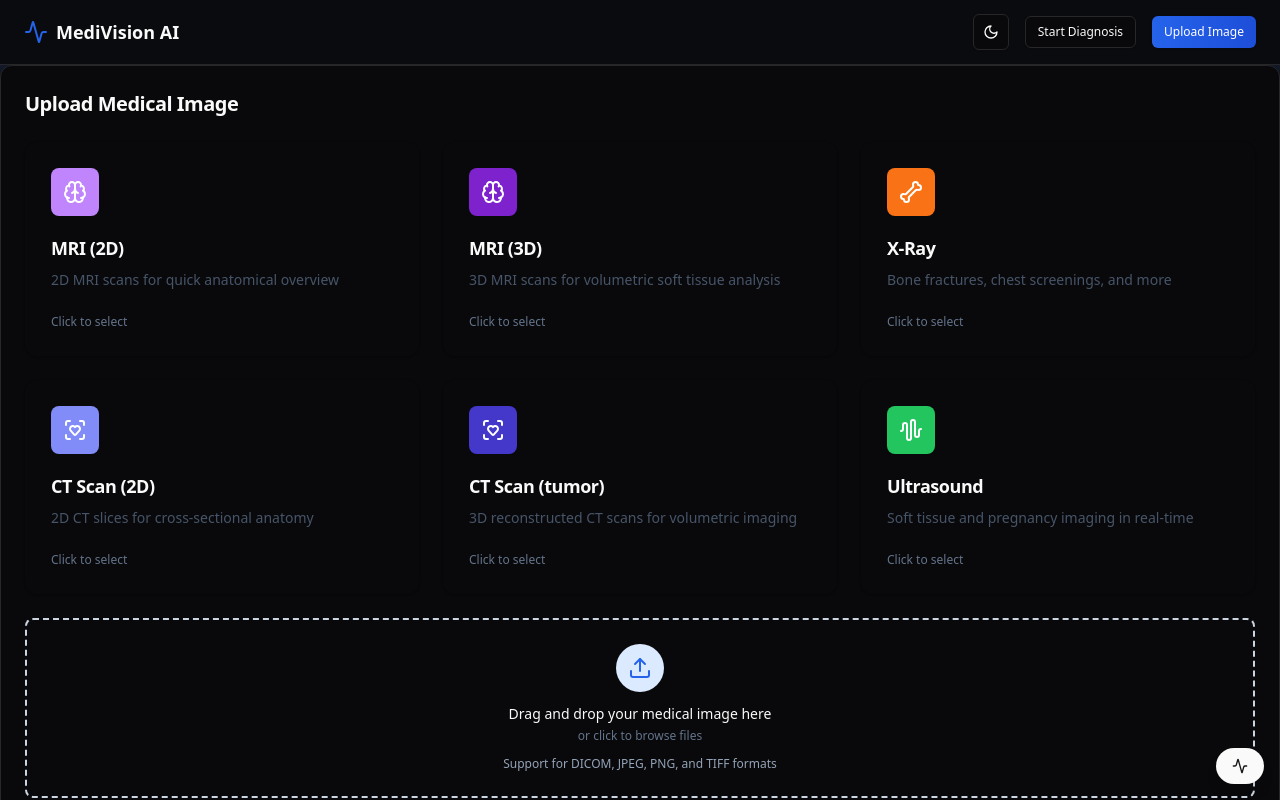
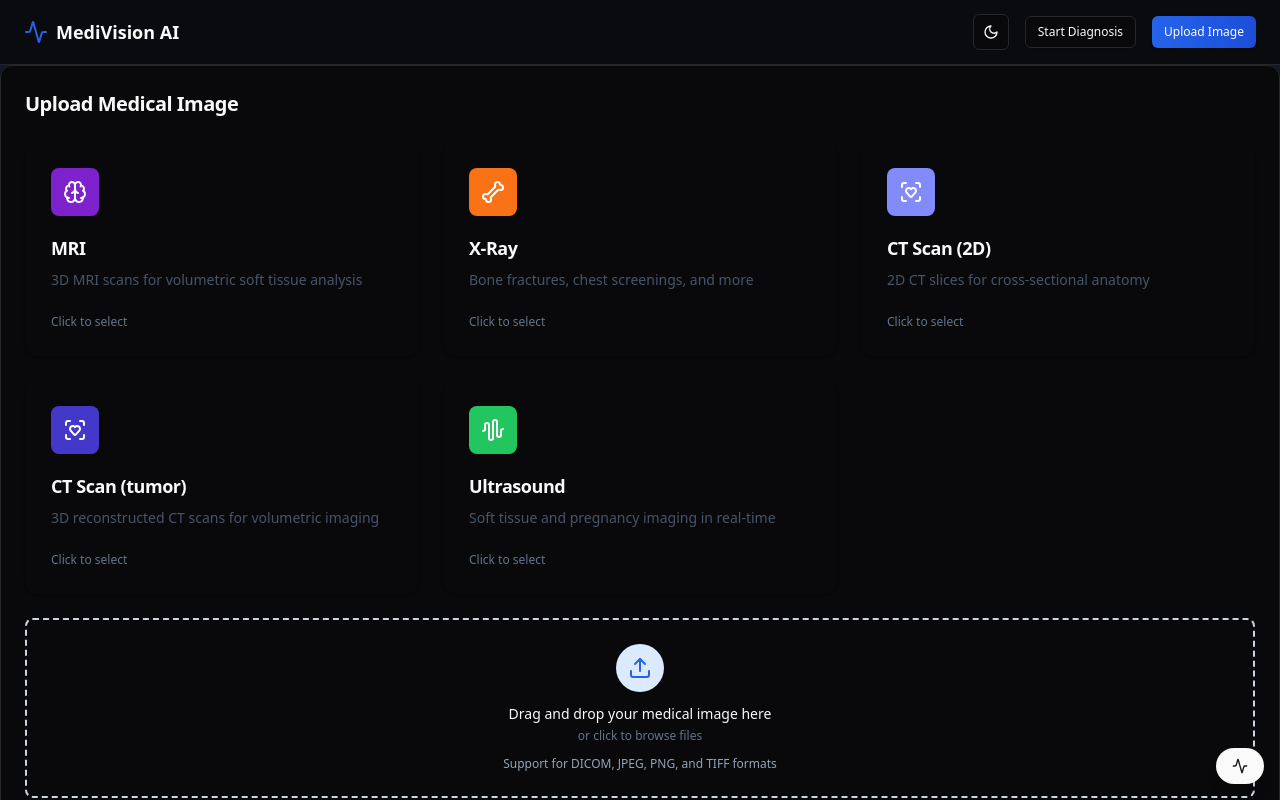
Before and after one commit to sumitsingh3072/Medical-Assistant-1, a React (Vite) app in the folder frontend/: page /upload in a window 1280 px wide. Shown: the top 800 px of the page. Built offline with nearby package versions, Linux system fonts and the light colour scheme; what @react-pdf/renderer would draw is missing.

Commit message:
fixing and adding frontend imagetypeselector routes

```diff
--- a/frontend/src/UploadPage.jsx
+++ b/frontend/src/UploadPage.jsx
@@ -50,6 +50,15 @@ const UploadPage = ({ selectedImageType, setSelectedImageType, setProcessedData
       reportEndpoint = '';  // Not needed separately — prediction includes report
     } else if (selectedImageType === 'ct_3d') {
       predictionEndpoint = `${BASE_API_URL}/predict/ct/3d/`;
+      reportEndpoint = '';  // Same — prediction handles everything
+    } else if (selectedImageType === 'mri_2d') {
+      predictionEndpoint = `${BASE_API_URL}/predict/mri/2d/`;
+      reportEndpoint = '';  // Not needed separately — prediction includes report
+    } else if (selectedImageType === 'mri_3d') {
+      predictionEndpoint = `${BASE_API_URL}/predict/mri/3d/`;
+      reportEndpoint = '';  // Same — prediction handles everything
+    } else if (selectedImageType === 'ultrasound') {
+      predictionEndpoint = `${BASE_API_URL}/predict/ultrasound/`;
       reportEndpoint = '';  // Same — prediction handles everything
     } else {
       return setError('Unsupported image type selected.');
--- a/frontend/src/components/ImageTypeSelector.jsx
+++ b/frontend/src/components/ImageTypeSelector.jsx
@@ -4,16 +4,16 @@ import { Badge } from './ui/badge';
 import { Brain, Heart, Stethoscope, Eye, Dna, Zap, Bone, Thermometer, BarChart, ScanHeart, AudioWaveform } from 'lucide-react';
 
 const imageTypes = [
-  {
-    id: 'mri_2d',
-    name: 'MRI (2D)',
-    description: '2D MRI scans for quick anatomical overview',
-    icon: Brain,
-    color: 'bg-purple-400',
-  },
+  // {
+  //   id: 'mri_2d',
+  //   name: 'MRI (2D)',
+  //   description: '2D MRI scans for quick anatomical overview',
+  //   icon: Brain,
+  //   color: 'bg-purple-400',
+  // },
   {
     id: 'mri_3d',
-    name: 'MRI (3D)',
+    name: 'MRI',
     description: '3D MRI scans for volumetric soft tissue analysis',
     icon: Brain,
     color: 'bg-purple-700',
```
